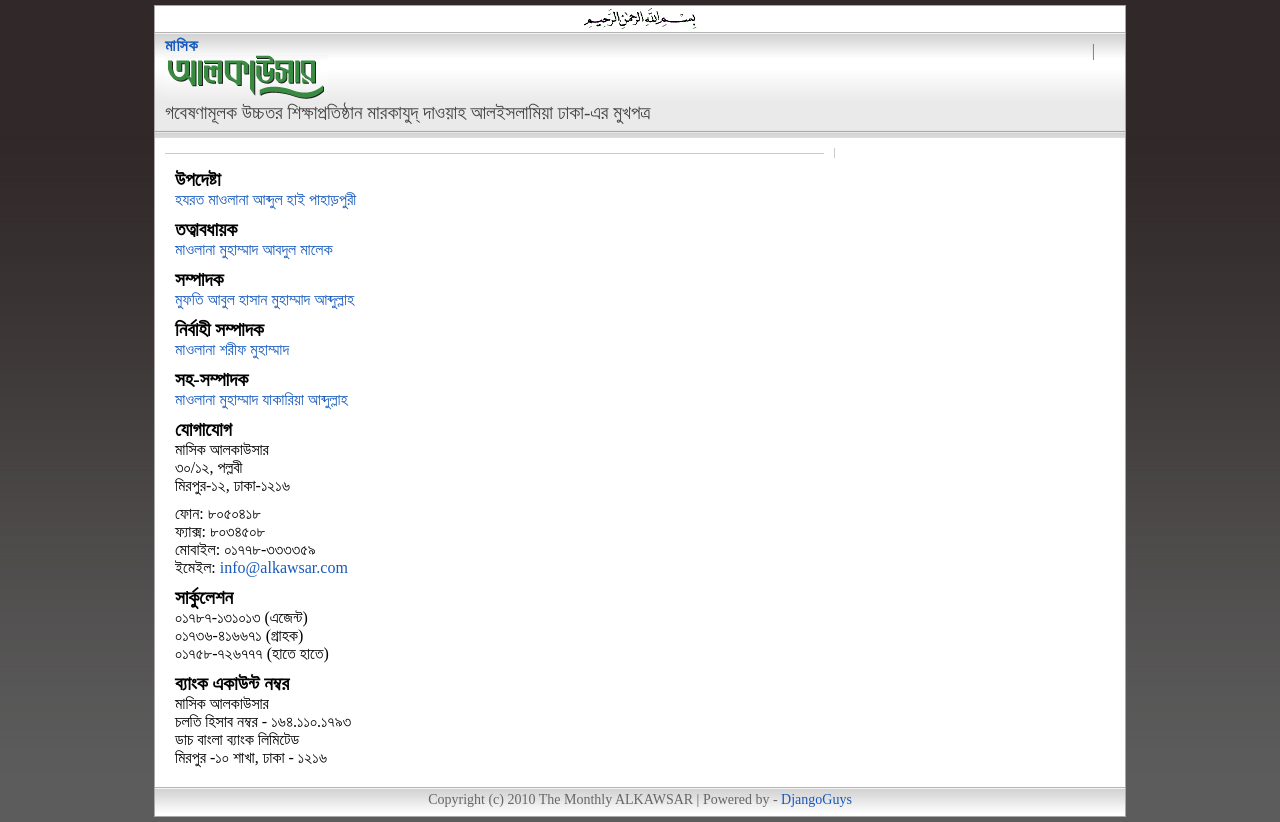
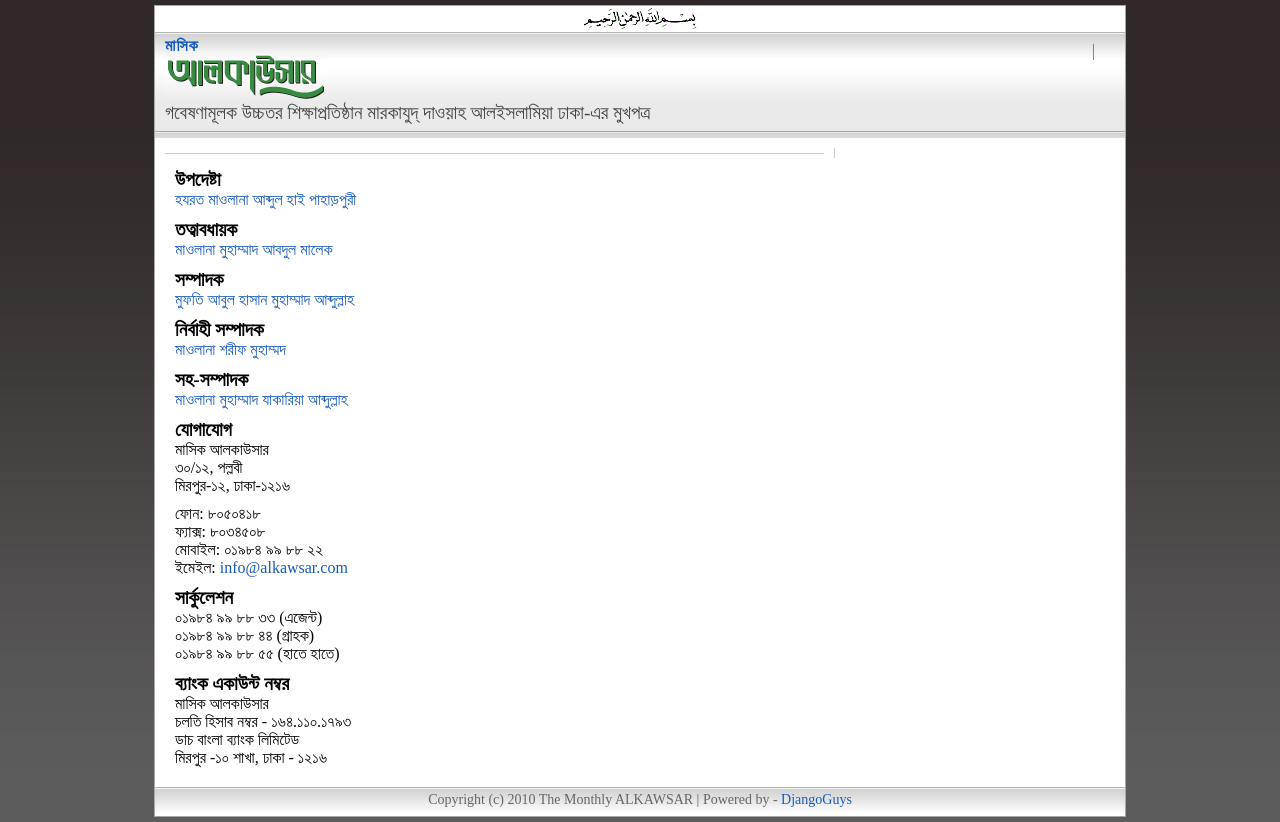
Before and after one commit to ershadul/alkawsarsite, a Django app: template templates/contact_us.html in a window 1280 px wide. Run offline with Django 3.2, Linux system fonts and the light colour scheme; the template is opened without the code that fills it, so the values that code supplies are empty.

Commit message:
Fixed layout.html, contact_us.html, middleware

```diff
--- a/issues/models.py
+++ b/issues/models.py
@@ -22,6 +22,8 @@
                ('12', 'December')
               )
     some_years = (
+        ('2017', '2017'),
+        ('2016', '2016'),
         ('2015', '2015'),
         ('2014', '2014'),
         ('2013', '2013'),
--- a/templates/contact_us.html
+++ b/templates/contact_us.html
@@ -55,7 +55,7 @@
     	</div>
 		<div class="padding">
         	<h3>নির্বাহী সম্পাদক</h3>
-        	<p><a href="/author/mawlana-sharif-muhammad">মাওলানা শরীফ মুহাম্মাদ</a></p>
+        	<p><a href="/author/mawlana-sharif-muhammad">মাওলানা শরীফ মুহাম্মদ</a></p>
     	</div>
 		<div class="padding">
         	<h3>সহ-সম্পাদক</h3>
@@ -69,16 +69,16 @@
         	<p>
         		ফোন: ৮০৫০৪১৮<br />
 				ফ্যাক্স: ৮০৩৪৫০৮<br/>
-				মোবাইল: ০১৭৭৮-৩৩৩৩৫৯<br />
+				মোবাইল: ০১৯৮৪ ৯৯ ৮৮ ২২<br />
 				ইমেইল: <a href="mailto:info@alkawsar.com">info@alkawsar.com</a>
 			</p>
     	</div>
 
         <div class="padding">
             <h3>সার্কুলেশন</h3>
-            <p>০১৭৮৭-১৩১০১৩ (এজেন্ট)</p>
-            <p>০১৭৩৬-৪১৬৬৭১ (গ্রাহক)</p>
-            <p>০১৭৫৮-৭২৬৭৭৭ (হাতে হাতে)</p>
+            <p>০১৯৮৪ ৯৯ ৮৮ ৩৩ (এজেন্ট)</p>
+            <p>০১৯৮৪ ৯৯ ৮৮ ৪৪ (গ্রাহক)</p>
+            <p>০১৯৮৪ ৯৯ ৮৮ ৫৫ (হাতে হাতে)</p>
         </div>
 
         <div class="padding">
--- a/templates/new_layout.html
+++ b/templates/new_layout.html
@@ -150,7 +150,8 @@
                              	<br />
                              	{% for issue in back_issues|slice:":3" %}
             						<div class="left" style="width: 140px; height: 230px; margin: 0 20px 15px 0;border: 1px solid #ccc; padding: 10px 15px;">
-                						<img src="/static/img/cover-pages/{{ issue.image }}" style="width: 140px;height: 200px" />
+                                        {% if issue.image %}
+                						<img src="/static/img/cover-pages/{{ issue.image }}" style="width: 140px;height: 200px" />{% endif %}
                 						<p style="text-align: center;padding-top: 3px;">
                     						<a href="{{ issue.get_absolute_url }}" style="font-size:16px;">{{ issue.title|upper }}</a>
                 						</p>
@@ -186,16 +187,15 @@
 
                       {% comment %}
                       {% include "snippets/ramadan_articles.html" %}
-                      {% endcomment %}
-                      {% comment %}
                       {% include "snippets/hajj_articles.html" %}
                       {% endcomment %}
+
 
                       {% if issue and issue.image %}
                           <div id="issue-cover" style="margin-bottom: 10px;">
                               <h2>এ সংখ্যার প্রচ্ছদ</h2>
                               {% if issue.image %}
-                              <img id="cover-img" src="/static/img/cover-pages/{{ issue.image }}" />
+                              <img id="cover-img" src="/static/img/cover-pages/{{ issue.image }}" width="260" height="380"/>
                               {% endif %}
                            </div>
                       {% endif %}
```
Also changed, not shown: middleware.py (+11 -5 lines).
